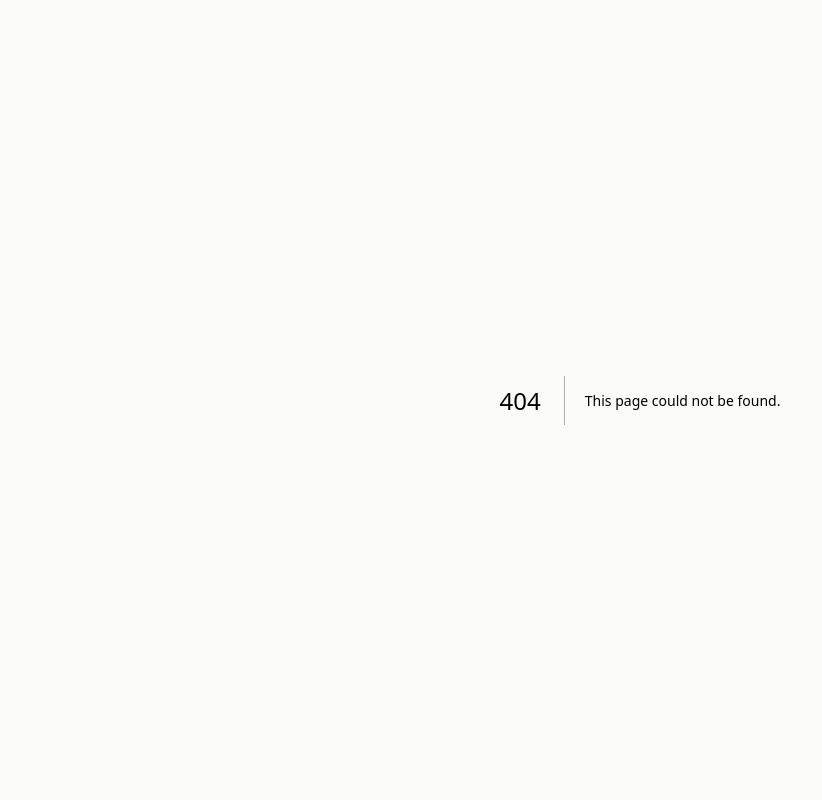
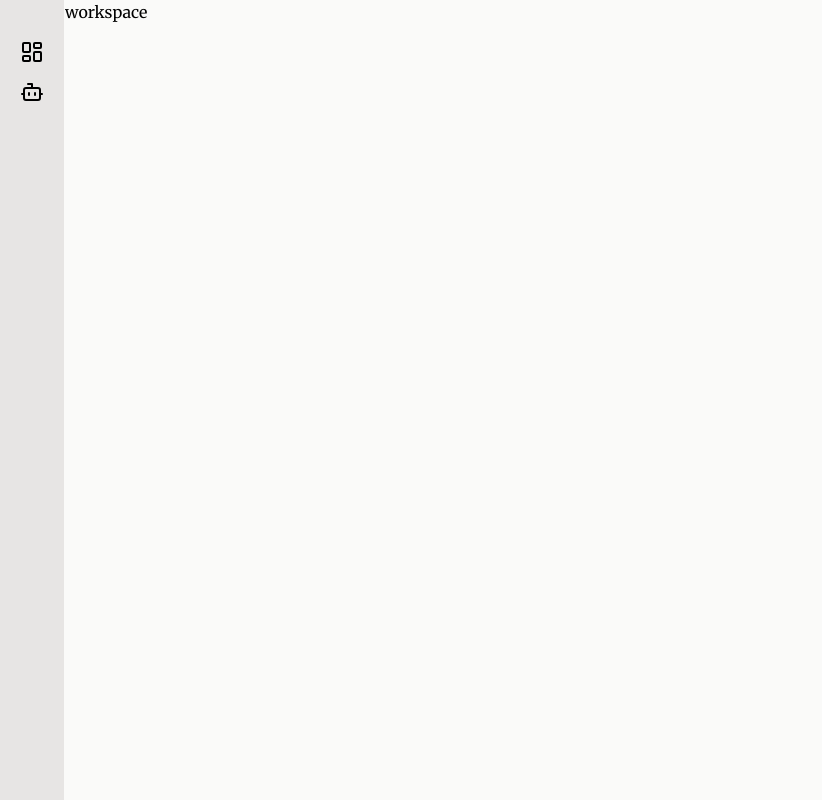
Before and after one commit to jawade-arpeet/counsel, a Next.js app: page /workspace in a window 1280 px wide. Before the commit this address had no page. Shown: the whole page, without its empty margins (0-822 px from the left). Built offline with nearby package versions, Linux system fonts and the light colour scheme.

Commit message:
create layout for /workspace route

```diff
--- /dev/null
+++ b/src/app/(routes)/workspace/layout.tsx
@@ -0,0 +1,38 @@
+import {
+  ResizableHandle,
+  ResizablePanel,
+  ResizablePanelGroup,
+} from "@/app/components/ui/resizeable";
+import React from "react";
+import { Bot, LayoutDashboard } from "lucide-react";
+
+function WorkspaceLayout({
+  children,
+}: Readonly<{
+  children: React.ReactNode;
+}>) {
+  return (
+    <ResizablePanelGroup
+      direction={"horizontal"}
+      className={"h-screen w-screen"}
+    >
+      <ResizablePanel
+        defaultSize={5}
+        maxSize={8}
+        minSize={5}
+        className={
+          "h-screen overflow-y-scroll bg-stone-200 flex flex-col items-center gap-y-4 py-10"
+        }
+      >
+        <LayoutDashboard />
+        <Bot />
+      </ResizablePanel>
+      <ResizableHandle />
+      <ResizablePanel defaultSize={96} minSize={92}>
+        {children}
+      </ResizablePanel>
+    </ResizablePanelGroup>
+  );
+}
+
+export default WorkspaceLayout;
--- /dev/null
+++ b/src/app/(routes)/workspace/page.tsx
@@ -0,0 +1,5 @@
+function WorkspacePage() {
+  return <div>workspace</div>;
+}
+
+export default WorkspacePage;
```
